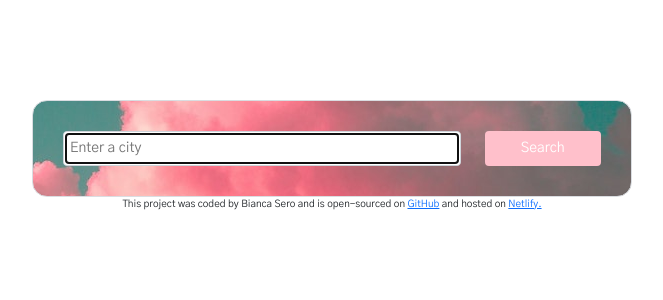
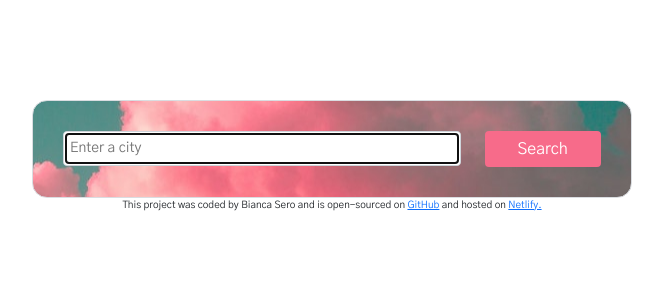
Before and after one commit to bincsuu/weather-react, a React (Create React App) app: page / in a window 1280 px wide. Shown: the top 300 px of the page, without its empty margins (308-971 px from the left). Built offline with nearby package versions, Linux system fonts and the light colour scheme.

Commit message:
style improvements
button color

```diff
--- a/src/WeatherSearch.css
+++ b/src/WeatherSearch.css
@@ -13,17 +13,16 @@ h1 {
     padding: 6px;
     border: 1px solid #ced4da;
     border-radius: 0.25rem;
-    transition: border-color .15s ease-in-out,box-shadow .15s ease-in-out;
 }
 
 .form-button {
-    background: pink;
+    background: #f76b8a;
     color: white;
     display: inline-block;
     border: 1px solid transparent;
-    padding: 6px;
+    padding: 5px;
     border-radius: 0.25rem;
-    font-size: 14px;
+    font-size: 16px;
     width: 100%;
     transition: color .15s ease-in-out,background-color .15s ease-in-out,border-color .15s ease-in-out,box-shadow .15s ease-in-out;
 }
@@ -54,17 +53,18 @@ h1 {
 }
 
 .temperature-display {
-    font-size: 36px;
+    font-size: 46px;
     font-family: 'Abril Fatface', cursive;
 }
 
 .unit {
     font-size: 13px;
     position: relative;
-    top: -15px;
+    top: -22px;
 }
 
 .wind-humidity {
     padding-top: 35px;
     font-family: 'Abril Fatface', cursive;
+    font-size: 17px;
 }
--- a/src/WeatherSearch.js
+++ b/src/WeatherSearch.js
@@ -60,8 +60,8 @@ export default function WeatherSearch(props) {
             <img src={weather.icon} alt={weather.description} className="icon-image"/><span className="temperature-display">{Math.round(weather.temperature)}<span className="unit">°C</span></span>
           </div>
             <div className="col-6 wind-humidity">
-              <ul><li>Wind: {weather.wind}m/s</li>
-          <li>Humidity: {weather.humidity}%</li></ul>
+              <ul><li>Wind:  {weather.wind} m/s</li>
+          <li>Humidity:  {weather.humidity} %</li></ul>
             </div>
           </div>
       </div>
```
